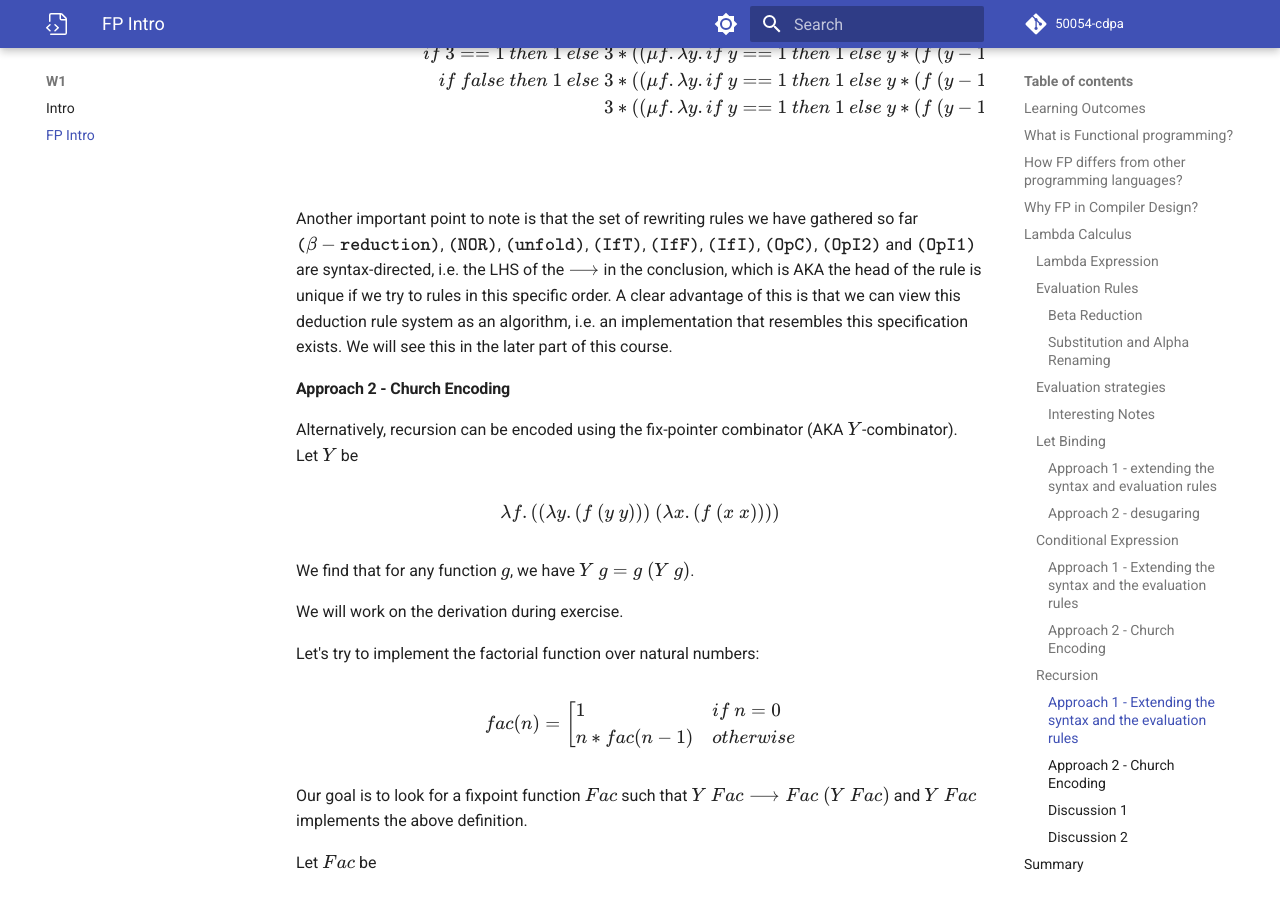
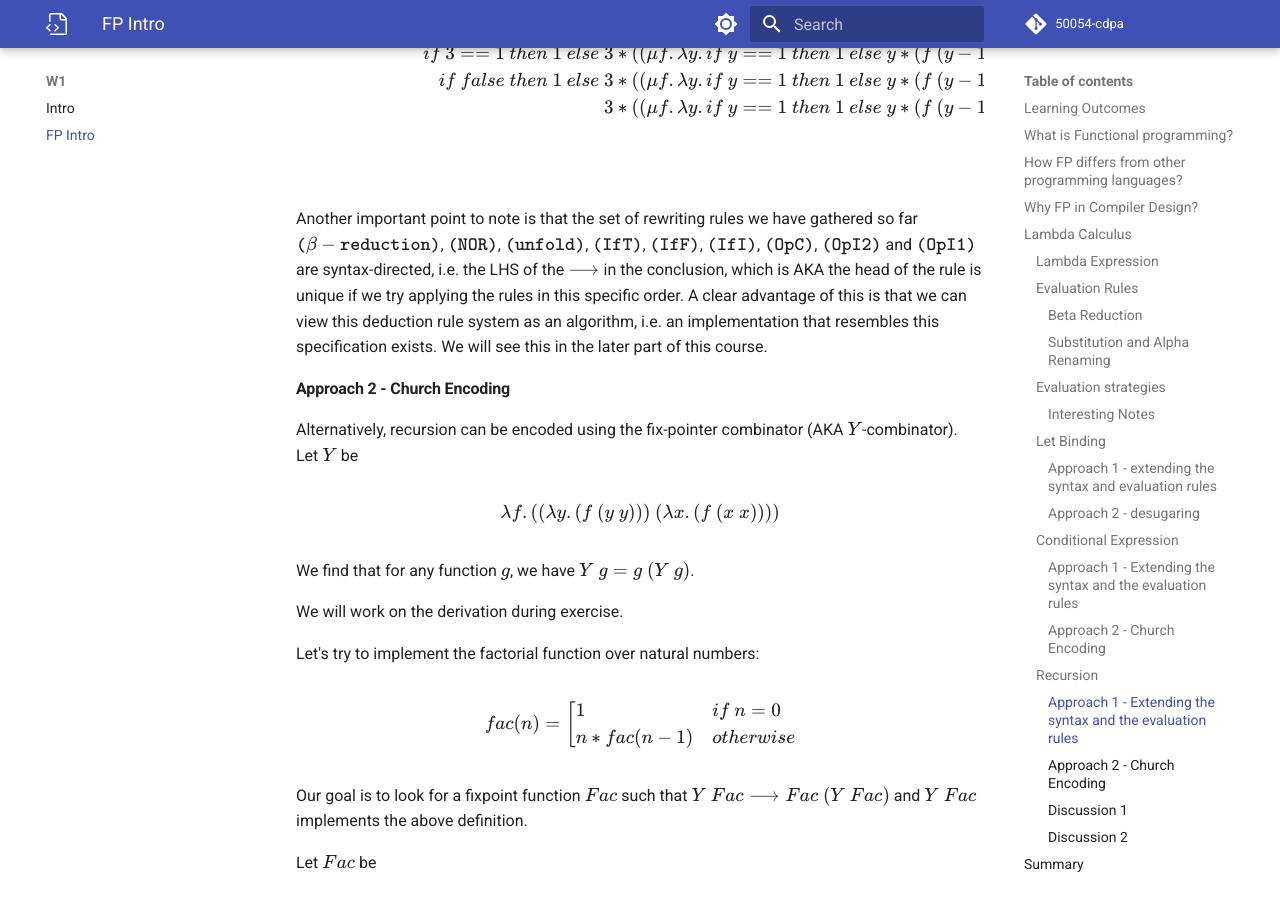
Before and after one commit to 50054-cdpa/notes, an MkDocs documentation site: the page built from docs/fp_intro.md, in a window 1280 px wide and 900 px high, scrolled down 12421 px. Built offline with MkDocs 1.6.1 and Material for MkDocs 9.7.7, drawn with Linux system fonts in a browser that asks for light colours; some web fonts are replaced; comment, search, counter and statistics services are not loaded.

Commit message:
fixed another typo

```diff
--- a/docs/fp_intro.md
+++ b/docs/fp_intro.md
@@ -590,7 +590,7 @@
 \end{array}
 $$
 
-Another important point to note is that the set of rewriting rules we have gathered so far ${\tt (\beta-reduction)}$, ${\tt (NOR)}$, ${\tt (unfold)}$, ${\tt (IfT)}$, ${\tt (IfF)}$, ${\tt (IfI)}$, ${\tt (OpC)}$, ${\tt (OpI2)}$ and ${\tt (OpI1)}$ are syntax-directed, i.e. the LHS of the $\longrightarrow$ in the conclusion, which is AKA the head of the rule is unique if we try to rules in this specific order. A clear advantage of this is that we can view this deduction rule system as an algorithm, i.e. an implementation that resembles this specification exists. We will see this in the later part of this course.
+Another important point to note is that the set of rewriting rules we have gathered so far ${\tt (\beta-reduction)}$, ${\tt (NOR)}$, ${\tt (unfold)}$, ${\tt (IfT)}$, ${\tt (IfF)}$, ${\tt (IfI)}$, ${\tt (OpC)}$, ${\tt (OpI2)}$ and ${\tt (OpI1)}$ are syntax-directed, i.e. the LHS of the $\longrightarrow$ in the conclusion, which is AKA the head of the rule is unique if we try applying the rules in this specific order. A clear advantage of this is that we can view this deduction rule system as an algorithm, i.e. an implementation that resembles this specification exists. We will see this in the later part of this course.
 
 #### Approach 2 - Church Encoding
 
```
